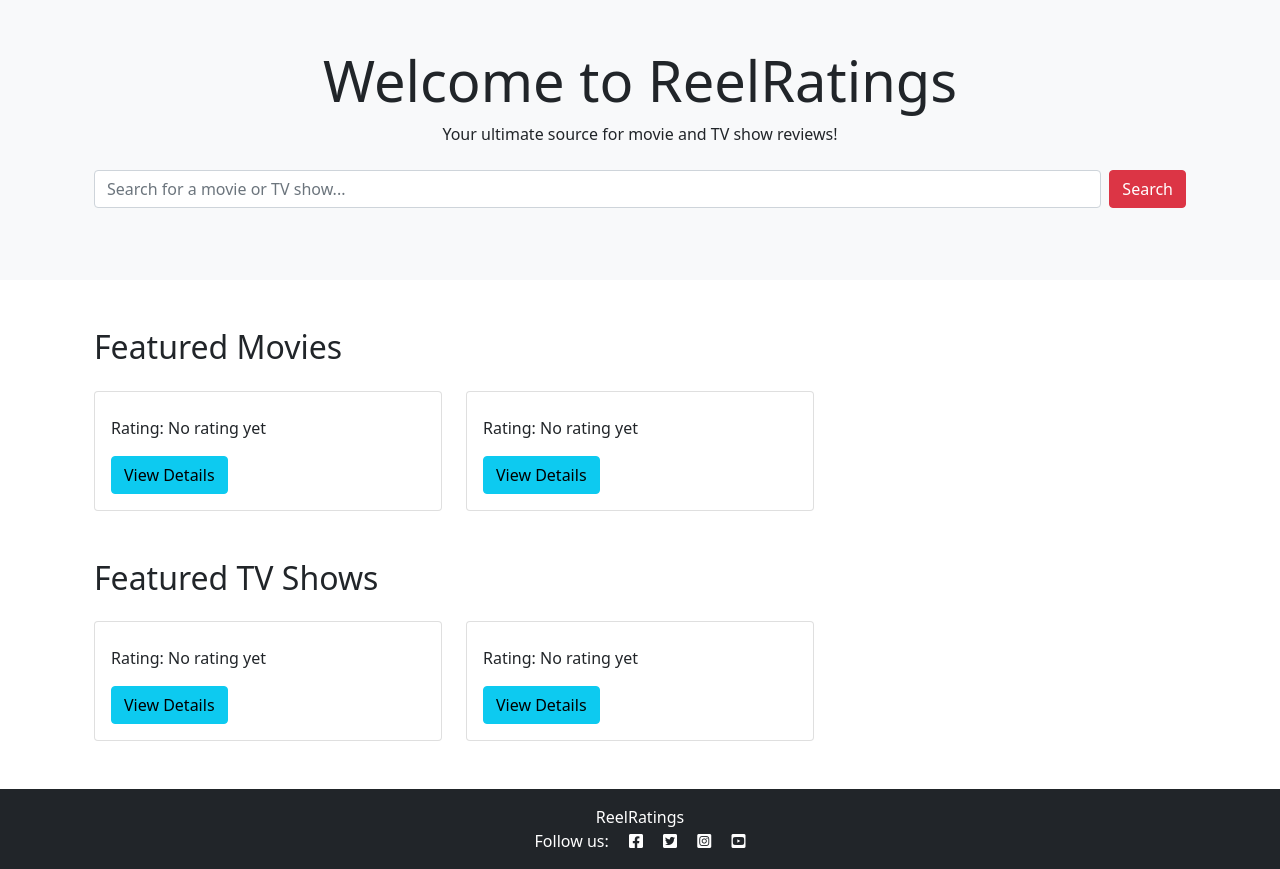
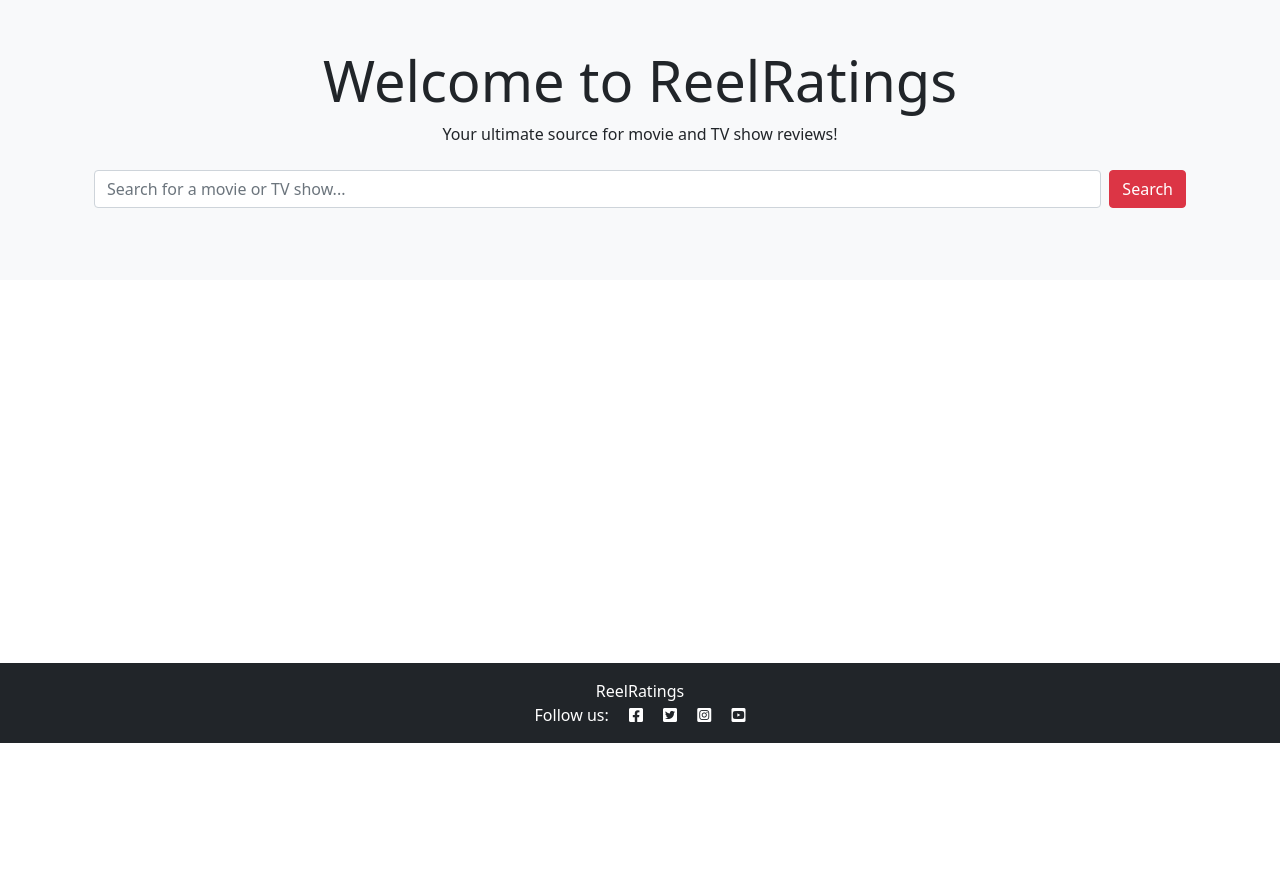
Before and after one commit to desireealexia/ReelRatings, a Django app: page / in a window 1280 px wide. Shown: the part 57-926 px from the top of the page. After the commit the page ends 800 px from the top, so only its background shows below. Run offline with Django 5.2, Linux system fonts and the light colour scheme.

Commit message:
Added tv_detail.html

```diff
--- a/movie_reviews/templates/movie_reviews/homepage.html
+++ b/movie_reviews/templates/movie_reviews/homepage.html
@@ -11,7 +11,7 @@
         <div class="container">
             <h1 class="display-4">Welcome to ReelRatings</h1>
             <p>Your ultimate source for movie and TV show reviews!</p>
-            <form action="{% url 'search_movies' %}" method="GET" class="d-flex my-4">
+            <form action="{% url 'search' %}" method="GET" class="d-flex my-4">
                 <input type="text" name="query" class="form-control me-2" placeholder="Search for a movie or TV show..." required>
                 <button type="submit" class="btn btn-danger">Search</button>
             </form>
@@ -19,60 +19,5 @@
         </div>
     </section>
 
-    <!-- Featured Movies/TV Shows Section -->
-    <section class="featured py-5">
-        <div class="container">
-            <h2 class="mb-4">Featured Movies</h2>
-            <div class="row row-cols-1 row-cols-md-3 g-4">
-                <div class="col">
-                    <div class="card">
-                        <img src="{{ movie.poster_url }}" class="card-img-top" alt="{{ movie.title }}">
-                        <div class="card-body">
-                            <h5 class="card-title">{{ movie.title }}</h5>
-                            <p class="card-text">Rating: {% if movie.average_rating %}{{ movie.average_rating }}{% else %}No rating yet{% endif %}</p>
-                            <a href="/movies/1" class="btn btn-info">View Details</a>
-                        </div>
-                    </div>
-                </div>
-                <div class="col">
-                    <div class="card">
-                        <img src="{{ movie.poster_url }}" class="card-img-top" alt="{{ movie.title }}">
-                        <div class="card-body">
-                            <h5 class="card-title">{{ movie.title }}</h5>
-                            <p class="card-text">Rating: {% if movie.average_rating %}{{ movie.average_rating }}{% else %}No rating yet{% endif %}</p>
-                            <a href="/movies/2" class="btn btn-info">View Details</a>
-                        </div>
-                    </div>
-                </div>
-                <!-- Add more movie cards here -->
-            </div>
-
-            <h2 class="mt-5 mb-4">Featured TV Shows</h2>
-            <div class="row row-cols-1 row-cols-md-3 g-4">
-                <div class="col">
-                    <div class="card">
-                        <img src="{{ movie.poster_url }}" class="card-img-top" alt="{{ movie.title }}">
-                        <div class="card-body">
-                            <h5 class="card-title">{{ movie.title }}</h5>
-                            <p class="card-text">Rating: {% if movie.average_rating %}{{ movie.average_rating }}{% else %}No rating yet{% endif %}</p>
-                            <a href="/tv-shows/1" class="btn btn-info">View Details</a>
-                        </div>
-                    </div>
-                </div>
-                <div class="col">
-                    <div class="card">
-                        <img src="{{ movie.poster_url }}" class="card-img-top" alt="{{ movie.title }}">
-                        <div class="card-body">
-                            <h5 class="card-title">{{ movie.title }}</h5>
-                            <p class="card-text">Rating: {% if movie.average_rating %}{{ movie.average_rating }}{% else %}No rating yet{% endif %}</p>
-                            <a href="/tv-shows/2" class="btn btn-info">View Details</a>
-                        </div>
-                    </div>
-                </div>
-                <!-- Add more TV show cards here -->
-            </div>
-        </div>
-    </section>
-
 <!-- index.html content ends here -->
 {% endblock %}
--- a/movie_reviews/urls.py
+++ b/movie_reviews/urls.py
@@ -4,5 +4,6 @@ from . import views
 urlpatterns = [
     path('', views.homepage, name='homepage'),
     path('movies/<slug:slug>/', views.movie_detail, name='movie_detail'),
-    path('search/', views.search_movies, name='search_movies'),
+    path('search/', views.search, name='search'),
+    path('tv/<slug:slug>/', views.tv_detail, name='tv_detail'),
 ]
--- a/movie_reviews/views.py
+++ b/movie_reviews/views.py
@@ -2,29 +2,35 @@ from django.shortcuts import render, get_object_or_404
 from django.conf import settings
 from django.utils.text import slugify
 from datetime import datetime
-from .models import Movie, Review
+from .models import Movie, Review, TVShow
+from django.db.utils import IntegrityError
 import requests
 
 # Create your views here.
 def homepage(request):
-    # Fetch all movies from the database
-    movies = Movie.objects.all()
-    return render(request, 'movie_reviews/homepage.html', {'movies': movies})
+    return render(request, 'movie_reviews/homepage.html')
 
-def movie_detail(request, slug):
-    movie = get_object_or_404(Movie, slug=slug)
-    reviews = Review.objects.filter(movie=movie)
-    return render(request, 'movie_reviews/movie_detail.html', {
-        'movie': movie,
-        'reviews': reviews
-    })
+def generate_unique_slug(model, title):
+    """
+    Generate a unique slug for a given model and title.
+    """
+    base_slug = slugify(title)
+    unique_slug = base_slug
+    counter = 1
 
-def search_movies(request):
+    while model.objects.filter(slug=unique_slug).exists():
+        unique_slug = f"{base_slug}-{counter}"
+        counter += 1
+
+    return unique_slug
+
+def search(request):
     query = request.GET.get('query', '')
-    movies = []
+    results = []
 
     if query:
-        url = "https://api.themoviedb.org/3/search/movie"
+        # Search for both movies and TV shows
+        url = "https://api.themoviedb.org/3/search/multi"
         params = {
             'api_key': settings.TMDB_API_KEY,
             'query': query,
@@ -34,41 +40,81 @@ def search_movies(request):
         response = requests.get(url, params=params)
 
         if response.status_code == 200:
-            movies_data = response.json().get('results', [])
+            search_results = response.json().get('results', [])
 
-            for movie_data in movies_data:
-                # Get release_date from the API response or set it to None if missing or empty
-                release_date = movie_data.get('release_date', None)
+            for item in search_results:
+                media_type = item.get('media_type')
 
-                # If release_date is empty, set it to None
-                if release_date == "":
-                    release_date = None
+                if media_type in ['movie', 'tv']:  # Only process movies and TV shows
+                    title = item.get('title') if media_type == 'movie' else item.get('name')
+                    release_date = item.get('release_date') if media_type == 'movie' else item.get('first_air_date')
+                    description = item.get('overview', 'No description available')
+                    poster_url = f"https://image.tmdb.org/t/p/w500{item['poster_path']}" if item.get('poster_path') else 'https://dummyimage.com/500x750/000000/ffffff.jpg&text=No+Image+Available'
 
-                # Check if the release date is in a valid format
-                if release_date:
+                    # If release_date is empty, set it to None
+                    if release_date == "":
+                        release_date = None
+
+                    # Handle empty or invalid release dates
+                    if release_date:
+                        try:
+                            release_date = datetime.strptime(release_date, '%Y-%m-%d').date()
+                        except ValueError:
+                            release_date = None
+
+                    # Generate a unique slug
+                    unique_slug = generate_unique_slug(Movie if media_type == 'movie' else TVShow, title)
+
                     try:
-                        release_date = datetime.strptime(release_date, '%Y-%m-%d').date()
-                    except ValueError:
-                        release_date = None  # If date format is invalid, set it to None
+                        if media_type == 'movie':
+                            obj, created = Movie.objects.get_or_create(
+                                title=title,
+                                defaults={
+                                    'release_date': release_date,
+                                    'description': description,
+                                    'poster_url': poster_url,
+                                    'slug': unique_slug
+                                }
+                            )
+                        else:  # TV Show
+                            obj, created = TVShow.objects.get_or_create(
+                                title=title,
+                                defaults={
+                                    'release_date': release_date,
+                                    'description': description,
+                                    'poster_url': poster_url,
+                                    'slug': unique_slug
+                                }
+                            )
 
-                movie, created = Movie.objects.get_or_create(
-                    title=movie_data['title'],
-                    defaults={
-                        'release_date': release_date,
-                        'description': movie_data.get('overview', 'No description available'),
-                        'poster_url': "https://image.tmdb.org/t/p/w500" + (movie_data['poster_path'] if movie_data.get('poster_path') else ''),
-                        'slug': slugify(movie_data['title'])
-                    }
-                )
+                        results.append({
+                            'title': title,
+                            'release_date': release_date,
+                            'description': description,
+                            'poster_url': poster_url,
+                            'media_type': media_type,
+                            'slug': obj.slug
+                        })
 
-                if created:  # If the movie was newly created, print it for debugging
-                    print(f"Created new movie: {movie.title}")
-                else:
-                    print(f"Found existing movie: {movie.title}")
+                    except IntegrityError:
+                        print(f"Duplicate slug detected: {unique_slug}")
 
-                movies.append(movie)  # Add the saved movie to the list
+    return render(request, 'movie_reviews/search_results.html', {'results': results, 'query': query})
 
-        else:
-            print(f"Failed to fetch data from TMDb. Status code: {response.status_code}")
 
-    return render(request, 'movie_reviews/search_results.html', {'movies': movies, 'query': query})
+def movie_detail(request, slug):
+    movie = get_object_or_404(Movie, slug=slug)
+    reviews = Review.objects.filter(movie=movie)
+    print("Movie Data:", movie.title, movie.poster_url)  # Debugging
+    return render(request, 'movie_reviews/movie_detail.html', {
+        'movie': movie,
+        'reviews': reviews
+    })
+
+def tv_detail(request, slug):
+    tv_show = get_object_or_404(TVShow, slug=slug)
+    reviews = Review.objects.filter(tv_show=tv_show)
+    return render(request, 'movie_reviews/tv_detail.html', {
+        'tv_show': tv_show,
+        'reviews': reviews
+    })
--- a/templates/base.html
+++ b/templates/base.html
@@ -24,6 +24,7 @@
 
 <body class="d-flex flex-column h-100 main-bg">
 
+    <header>
     <!-- Navigation -->
     <nav class="navbar navbar-expand-lg navbar-light bg-white">
         <div class="container-fluid">
@@ -46,9 +47,9 @@
             </div>
         </div>
     </nav>
+    </header>
 
     <main class="flex-shrink-0 main-bg">
-
         {% block content %}
         <!-- Content Goes here -->
         {% endblock content %}
```
Also changed, not shown: movie_reviews/models.py (+34 -12 lines), movie_reviews/templates/movie_reviews/movie_detail.html (+3 -4 lines), movie_reviews/templates/movie_reviews/search_results.html (+23 -11 lines), movie_reviews/templates/movie_reviews/tv_detail.html (added, +25 -0 lines), movie_reviews/migrations/0010_tvshow.py (added), movie_reviews/migrations/0011_rename_first_air_date_tvshow_release_date.py (added), movie_reviews/migrations/0012_review_tv_show_alter_review_movie.py (added), movie_reviews/migrations/0013_alter_movie_poster_url_alter_tvshow_poster_url.py (added), movie_reviews/migrations/0014_alter_movie_poster_url_alter_tvshow_poster_url.py (added).
